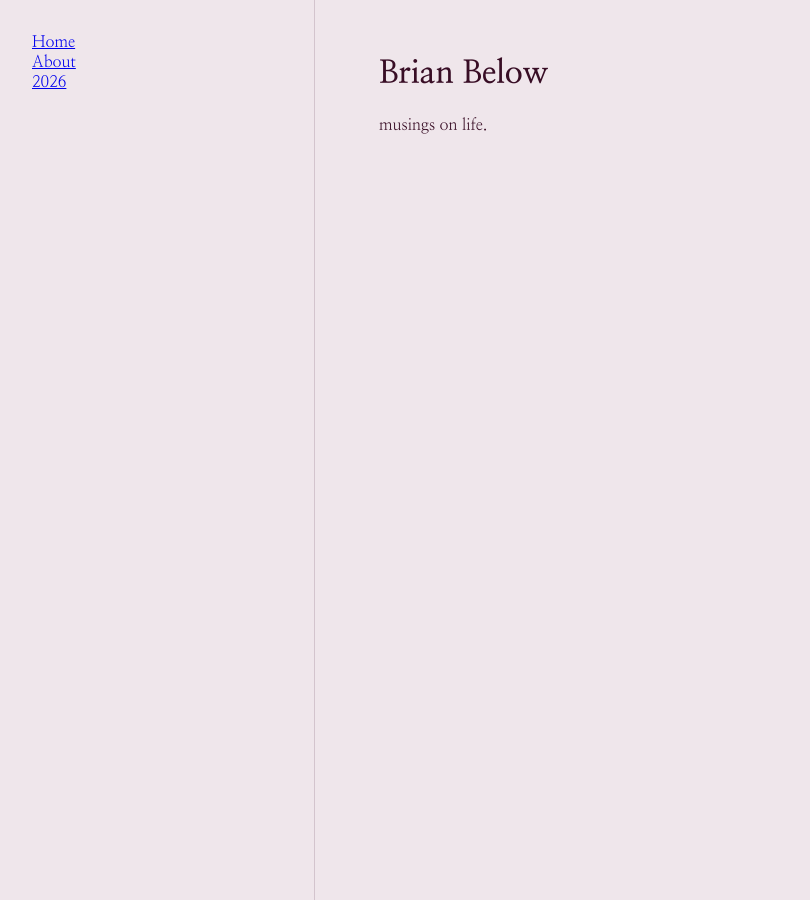
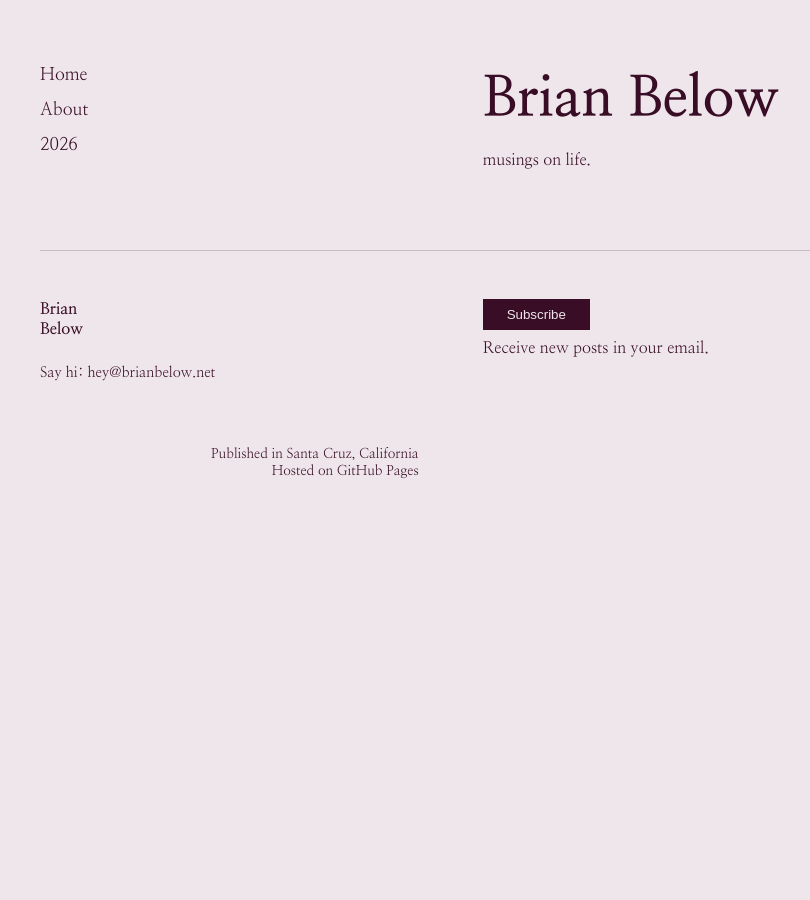
Before and after one commit to huang-brian/www.brianbelow.net, a Jekyll site: the page built from index.html, in a window 1280 px wide and 900 px high. Shown: the whole window, without its empty margins (0-810 px from the left). Built offline with Jekyll 4.4.1, drawn with Linux system fonts in a browser that asks for light colours; some of the changed text lies outside the part shown.

Commit message:
styling improvments

```diff
--- a/_layouts/default.html
+++ b/_layouts/default.html
@@ -1,39 +1,49 @@
 <!DOCTYPE html>
-<html>
+<html lang="en">
 <head>
+  <meta charset="UTF-8">
   <title>{{ page.title }} | Brian Below</title>
   <link rel="stylesheet" href="{{ '/assets/css/main.css' | relative_url }}">
 </head>
 <body>
 
-<div class="layout-wrapper">
-  <nav class="sidebar">
-    <a href="/">Home</a><br>
-    <a href="/about">About</a><br>
+<div class="site-container">
+  <header class="grid-row header-block">
+    <nav class="nav-links">
+      <a href="/">Home</a>
+      <a href="/about">About</a>
       <a href="/2026">2026</a>
     </nav>
 
-  <main>
-    <header>
+    <div class="site-title-area">
       <h1>Brian Below</h1>
       <p>musings on life.</p>
+    </div>
   </header>
 
+  <main>
     {{ content }}
   </main>
+
+  <footer class="grid-row">
+    <div class="footer-column">
+      <strong>Brian<br>Below</strong>
+      <div class="contact-info">
+        Say hi: <a href="mailto:hey@brianbelow.net">hey@brianbelow.net</a>
+      </div>
     </div>
 
-<footer>
-  <div><strong>Brian<br>Below</strong></div>
-  <div>
-    <button>Subscribe</button><br>
-    <small>Receive new posts in your email.</small>
+    <div class="footer-column subscribe-section">
+      <button>Subscribe</button>
+      <span>Receive new posts in your email.</span>
     </div>
-  <div style="text-align: right;">
+
+    <div class="footer-column meta-info">
       Published in Santa Cruz, California<br>
-    Say hi: <a href="mailto:hey@brianbelow.net">hey@brianbelow.net</a>
+      Hosted on GitHub Pages
     </div>
   </footer>
+</div>
 
 </body>
 </html>
--- a/assets/css/main.scss
+++ b/assets/css/main.scss
@@ -4,16 +4,16 @@
 @import url('https://fonts.googleapis.com/css2?family=Nanum+Myeongjo:wght@400;700;800&display=swap');
 
 :root {
-  --bg: #EFE6EB; //
-  --text: #380D25; //
-  --border: rgba(56, 13, 37, 0.15);
+  --bg: #EFE6EB; // Light Mode Background
+  --text: #380D25; // Light Mode Text
+  --border: rgba(56, 13, 37, 0.2);
 }
 
 @media (prefers-color-scheme: dark) {
   :root {
-    --bg: #380D25; //
-    --text: #EFE6EB; //
-    --border: rgba(239, 230, 235, 0.15);
+    --bg: #380D25; // Dark Mode Background
+    --text: #EFE6EB; // Dark Mode Text
+    --border: rgba(239, 230, 235, 0.2);
   }
 }
 
@@ -22,52 +22,79 @@ body {
   color: var(--text);
   font-family: 'Nanum Myeongjo', serif;
   margin: 0;
+  padding: 0;
 }
 
-.layout-wrapper {
-  display: flex;
-  min-height: 100vh;
+// Global Link Reset
+a {
+  text-decoration: none;
+  color: inherit;
+  transition: opacity 0.2s;
+  &:hover { opacity: 0.7; }
 }
 
-// Static Navigation Header/Bar on Left
-nav.sidebar {
-  width: 250px;
-  padding: 2rem;
-  border-right: 1px solid var(--border);
-  position: sticky;
-  top: 0;
-  height: 100vh;
+.site-container {
+  max-width: 1200px;
+  margin: 0 auto;
+  padding: 4rem 2rem;
 }
 
-main {
-  flex-grow: 1;
-  padding: 2rem 4rem;
+// Shared Grid Logic
+.grid-row {
+  display: grid;
+  grid-template-columns: 1fr 2fr; // span 1/3 and span 2/3
+  gap: 4rem;
+  margin-bottom: 2rem;
 }
 
-// Grid for posts: 1/3 title, 2/3 photo/excerpt
-.post-row {
-  display: grid;
-  grid-template-columns: 1fr 2fr;
-  gap: 3rem;
-  padding: 2rem 0;
-  border-top: 1px solid var(--border); // Horizontal line
+// Header Specifics
+.header-block {
+  margin-bottom: 4rem;
+  .nav-links a {
+    display: block; // Stack navigation vertically
+    margin-bottom: 0.8rem;
+    font-size: 1.1rem;
+  }
+  h1 { margin: 0; font-size: 3.5rem; }
 }
 
-.post-row img { width: 100%; height: auto; }
+// Blog Posts Row
+.post-row {
+  padding: 2rem 0;
+  border-top: 1px solid var(--border); // Horizontal line separation
+  h2 { margin-top: 0; }
+  img { width: 100%; height: auto; display: block; }
+}
 
+// Footer Logic
 footer {
   border-top: 1px solid var(--border);
-  padding: 3rem 4rem;
-  display: grid;
-  grid-template-columns: 1fr 1fr 1fr;
-  font-size: 0.9rem;
+  padding-top: 3rem;
+  margin-top: 4rem;
+
+  .contact-info { margin-top: 1.5rem; font-size: 0.9rem; }
+
+  .subscribe-section {
+    display: flex;
+    flex-direction: column;
+    button {
+      align-self: flex-start;
+      padding: 0.5rem 1.5rem;
+      background: var(--text);
+      color: var(--bg);
+      border: none;
+      margin-bottom: 0.5rem;
+      cursor: pointer;
+    }
+  }
+
+  .meta-info { text-align: right; font-size: 0.85rem; }
 }
 
+// Mobile Responsiveness
 @media (max-width: 800px) {
-  .layout-wrapper { flex-direction: column; }
-  nav.sidebar { width: 100%; height: auto; position: relative; border-right: none; }
-  .post-row { grid-template-columns: 1fr; }
-  footer { grid-template-columns: 1fr; gap: 2rem; }
+  .grid-row { grid-template-columns: 1fr; gap: 2rem; }
+  .meta-info { text-align: left; }
 }
 
 /* Specific styling for text-heavy pages like About */
--- a/index.html
+++ b/index.html
@@ -3,7 +3,7 @@ layout: default
 ---
 
 {% for post in site.posts %}
-  <section class="post-row">
+  <section class="grid-row post-row">
     <div>
       <h2>{{ post.title }}</h2>
       <p>{{ post.description }}</p>
@@ -11,9 +11,11 @@ layout: default
 
     <div>
       {% if post.image %}
-        <img src="{{ post.image }}" alt="{{ post.title }}">
+        <img src="{{ post.image | relative_url }}" alt="{{ post.title }}">
       {% else %}
-        <p><em>{{ post.excerpt | strip_html | truncatewords: 50 }}</em></p>
+        <div class="excerpt">
+          <em>{{ post.excerpt | strip_html | truncatewords: 50 }}</em>
+        </div>
       {% endif %}
     </div>
   </section>
```
Lines whose indentation alone changed are shown as unchanged.
